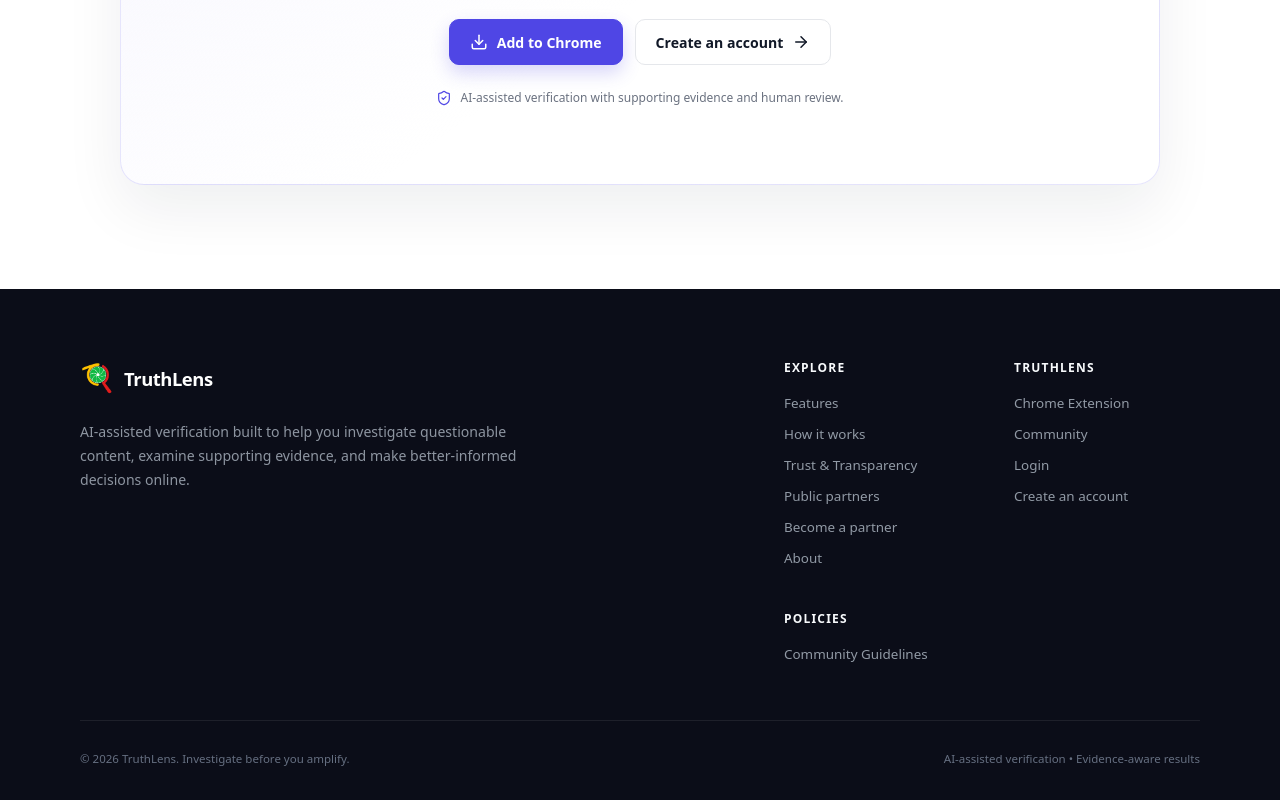
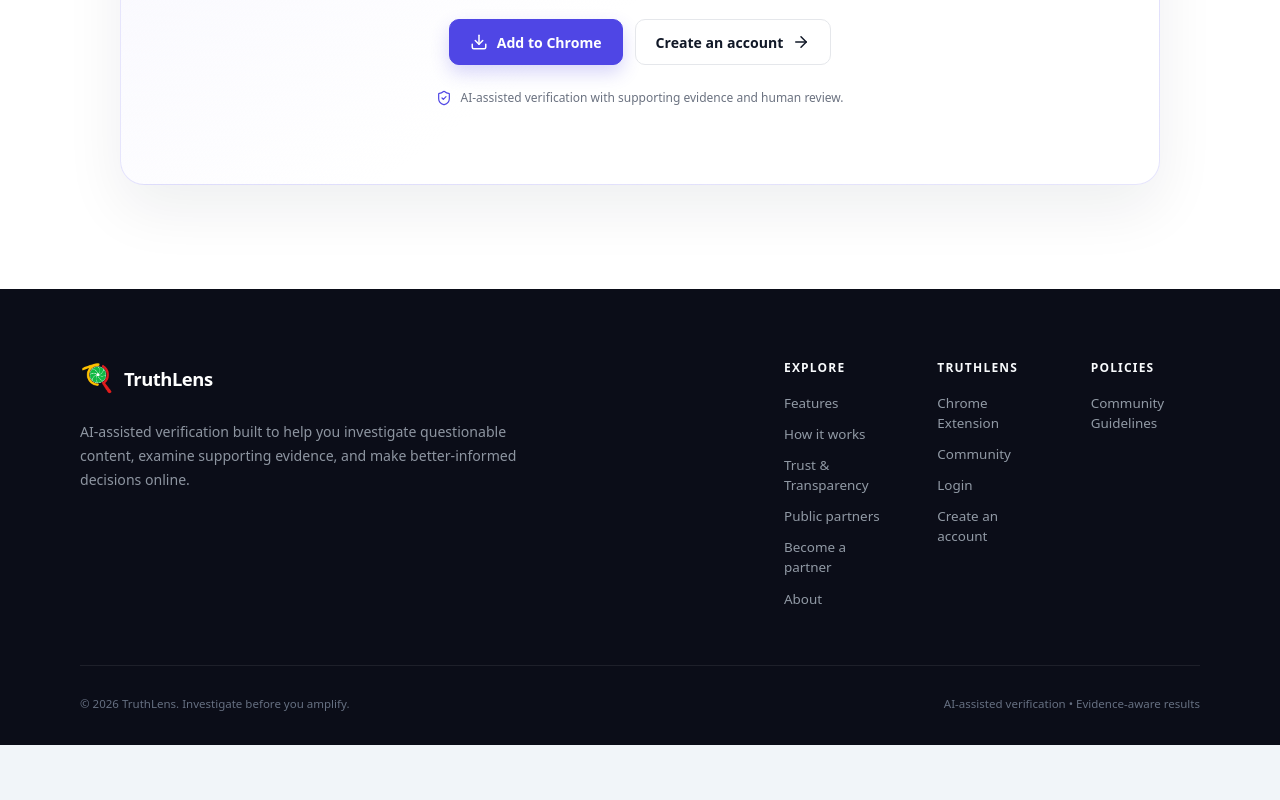
Before and after one commit to renzkirby/truthlens, a React (Vite) app in the folder frontend/frontend/: page /landing in a window 1280 px wide. Shown: the part 4674-5474 px from the top of the page. After the commit the page ends 5419 px from the top, so only its background shows below. Built offline with nearby package versions, Linux system fonts and the light colour scheme; no server answers; a web font is replaced by a local one.

Commit message:
Adjust footer navigation for policies column

```diff
--- a/frontend/frontend/src/components/public/PublicSiteFooter.css
+++ b/frontend/frontend/src/components/public/PublicSiteFooter.css
@@ -96,7 +96,7 @@
 .public-site-footer__nav {
    display: grid;
 
-   grid-template-columns: repeat(2, minmax(0, 1fr));
+   grid-template-columns: repeat(3, minmax(0, 1fr));
 
    gap: 44px;
 }
@@ -221,7 +221,7 @@
    }
 
    .public-site-footer__nav {
-      grid-template-columns: 1fr 1fr;
+      grid-template-columns: repeat(2, minmax(0, 1fr));
 
       gap: 28px;
    }
```
